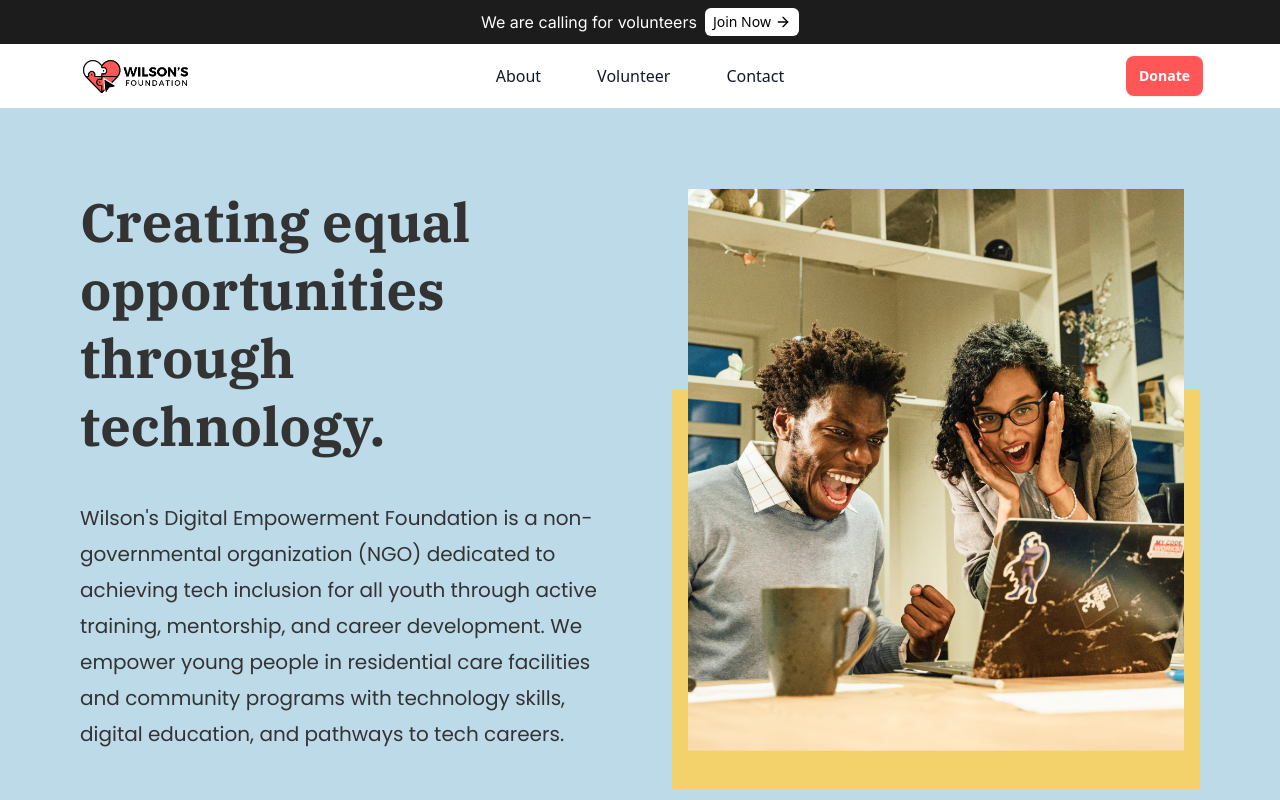
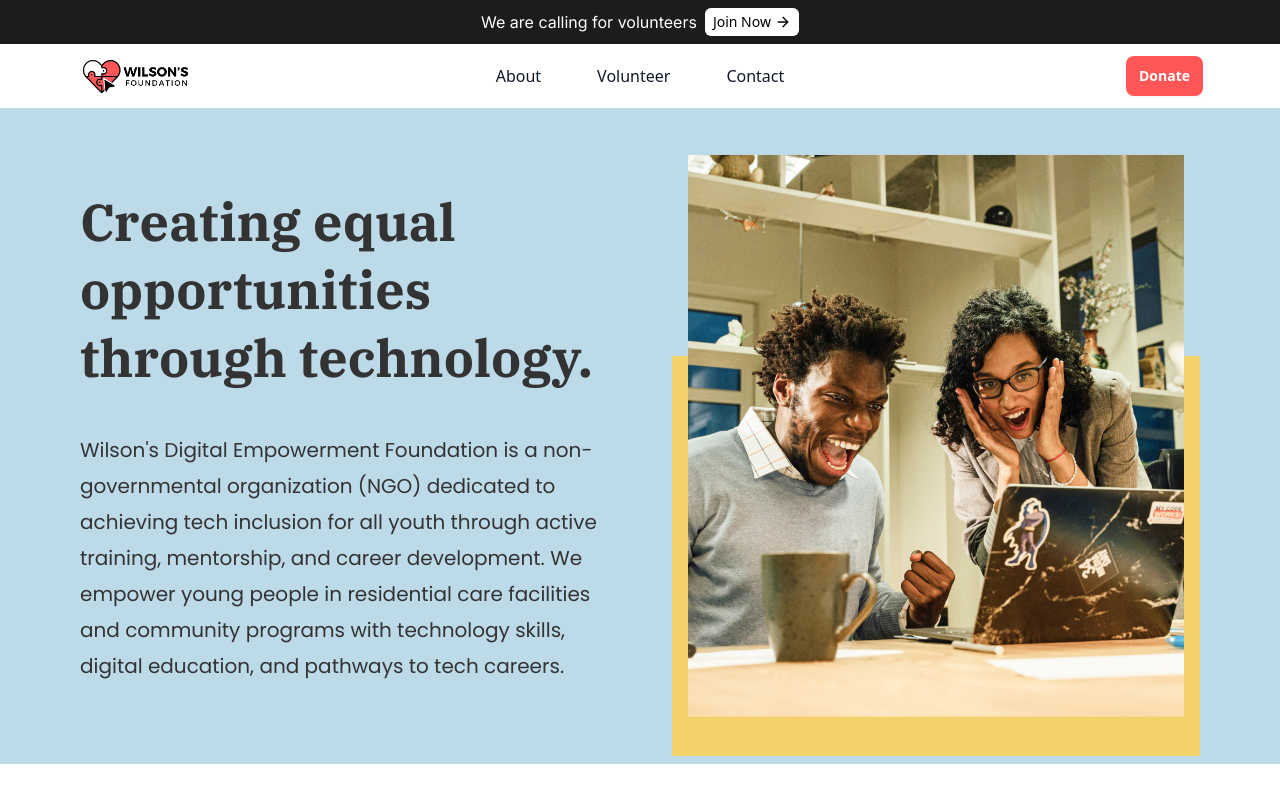
Before and after one commit to oluwatunmiisheii/wdef, a Next.js app: page / in a window 1280 px wide. Shown: the top 800 px of the page. Built offline with nearby package versions, Linux system fonts and the light colour scheme.

Commit message:
chore: minor UI adjustments

```diff
--- a/src/app/_components/Hero.tsx
+++ b/src/app/_components/Hero.tsx
@@ -7,7 +7,7 @@ export const Hero = () => {
         <div className="flex items-center gap-16">
           <div className="w-full lg:w-1/2">
             <h3
-              className="animate-slide-up-fade font-bold text-[#333333] text-4xl leading-[50px] md:text-[54px] md:leading-[68px] font-ibmPlexSansSerif"
+              className="animate-slide-up-fade font-bold text-[#333333] text-4xl leading-[50px] md:text-[52px] md:leading-[68px] font-ibmPlexSansSerif"
               style={{ animationDuration: '700ms' }}
             >
               Creating equal opportunities through technology.
```
